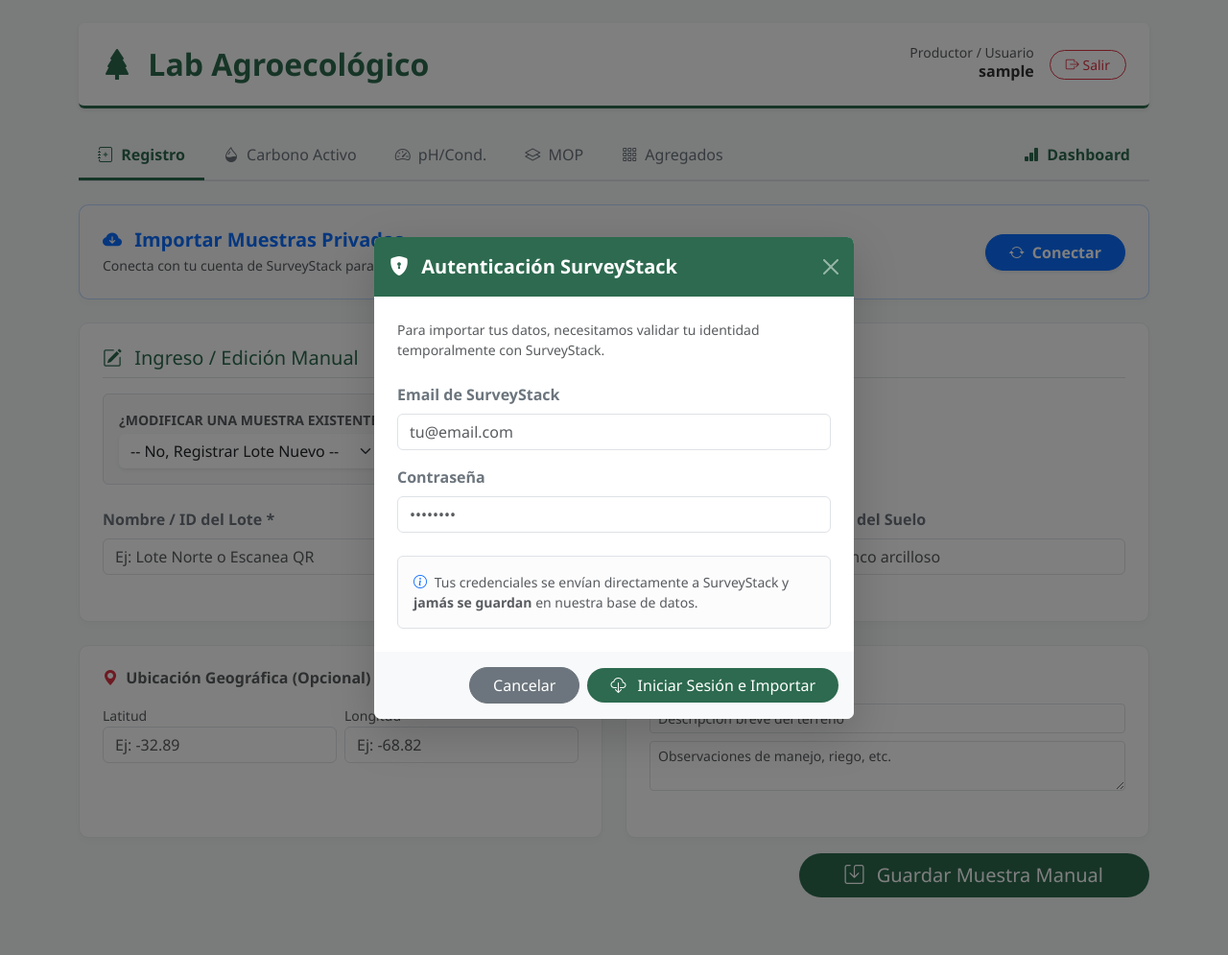
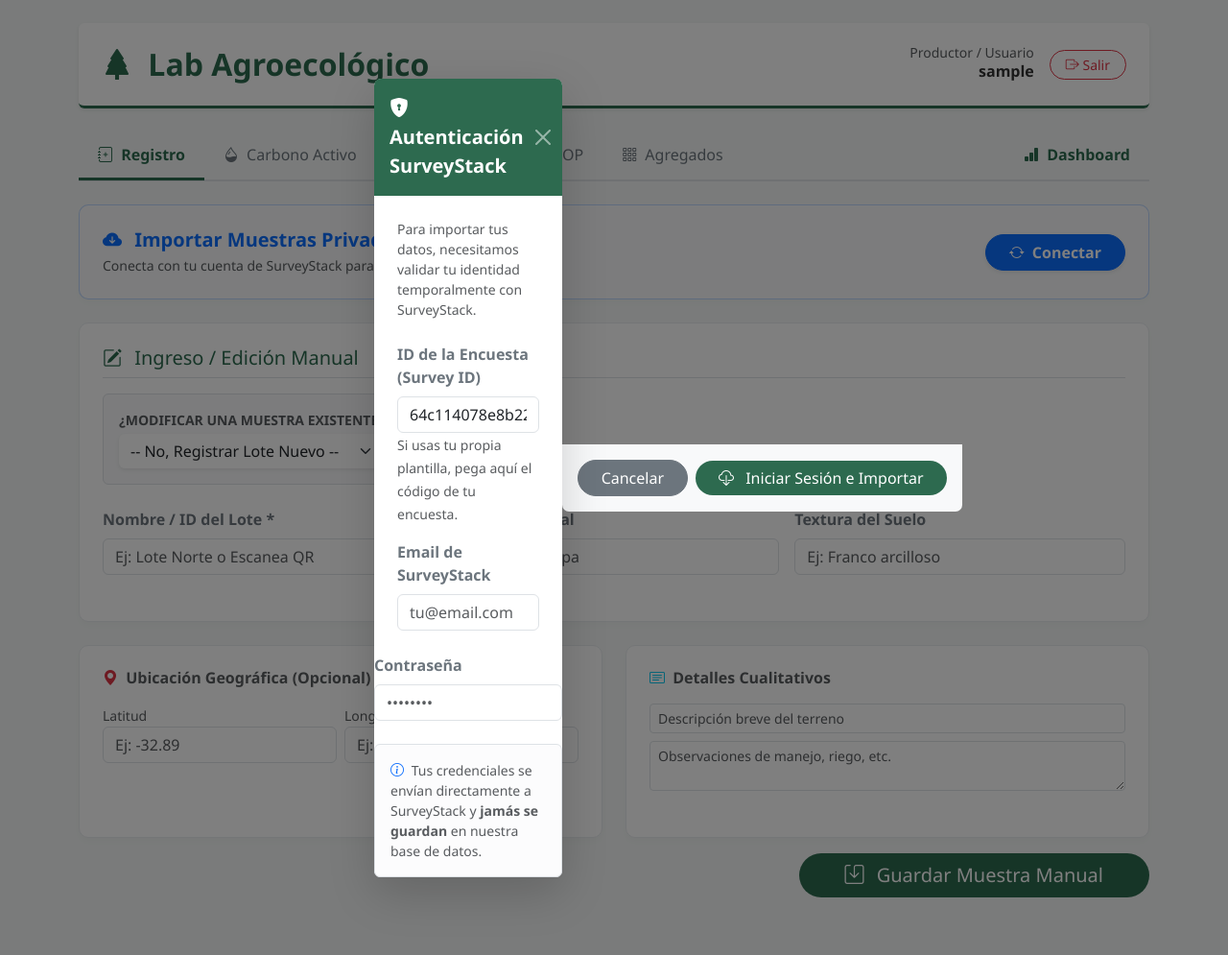
Before and after one commit to fmcanoc/Lab-agroecologico, a Flask app: page / in a window 1280 px wide, after a click on "Conectar". Shown: the whole page at 96% size. Run offline with Flask 3, Linux system fonts and the light colour scheme; the visitor is signed in with stand-in values (Sample User, id 1); data that the repository does not hold is empty; some libraries are stand-ins or nearby versions.

Commit message:
Update index.html

```diff
--- a/templates/index.html
+++ b/templates/index.html
@@ -85,6 +85,10 @@
                                 <p class="text-muted small mb-4">Para importar tus datos, necesitamos validar tu identidad temporalmente con SurveyStack.</p>
 
                                 <div class="mb-3">
+    <label class="form-label fw-bold text-secondary">ID de la Encuesta (Survey ID)</label>
+    <input type="text" class="form-control" name="survey_id" value="64c114078e8b2200011f0494" placeholder="Ej: 64c114078e8b2200011f0494" required>
+    <small class="text-muted">Si usas tu propia plantilla, pega aquí el código de tu encuesta.</small>
+</div>
                                     <label class="form-label fw-bold text-secondary">Email de SurveyStack</label>
                                     <input type="email" class="form-control" name="ss_email" placeholder="tu@email.com" required>
                                 </div>
```
